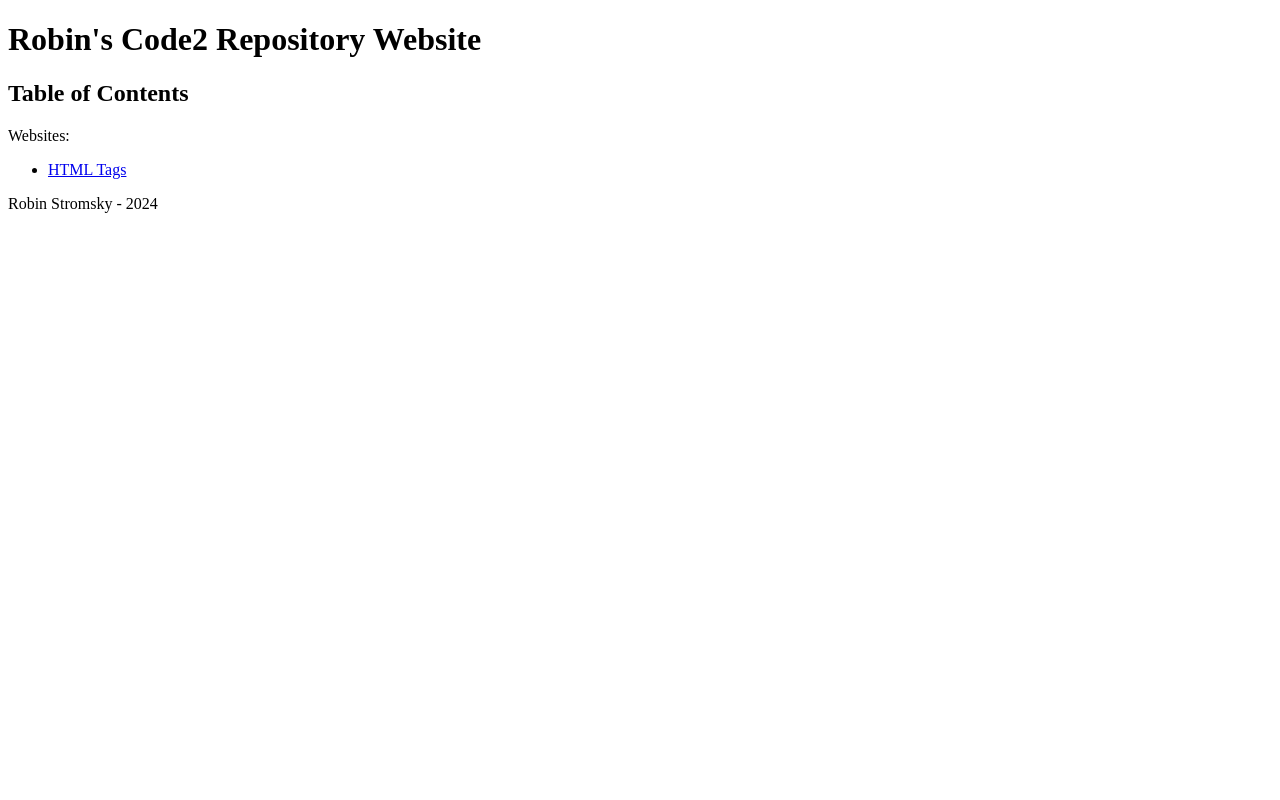
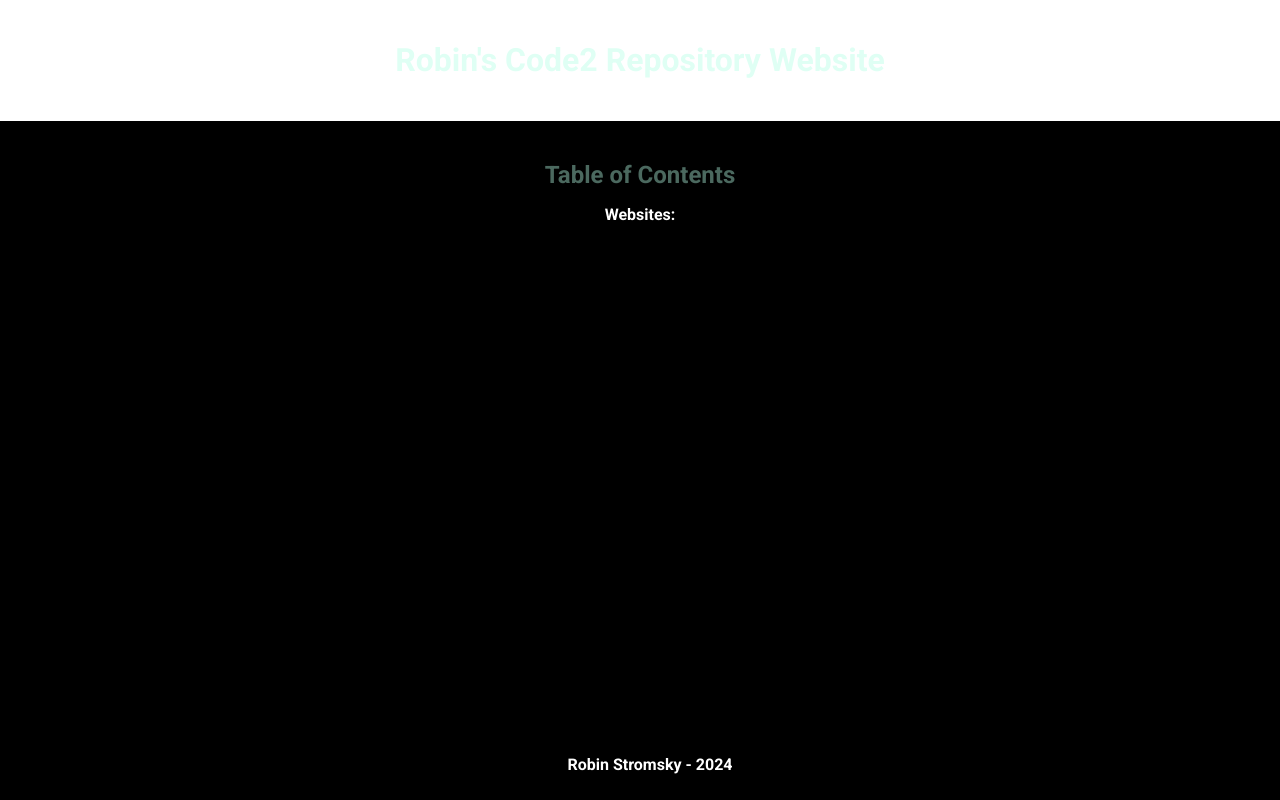
Before and after one commit to rbnsky/code2, a website: page index.html in a window 1280 px wide. Drawn offline with Linux system fonts and the light colour scheme.

Commit message:
index css

```diff
--- /dev/null
+++ b/index.css
@@ -0,0 +1,62 @@
+/* General Styles */
+body {
+    font-family: 'Roboto', sans-serif;
+    margin: 0;
+    padding: 0;
+    background-color: #000000;
+    font-weight: bold;
+    color: #ffffff;
+}
+
+/* Header Styles */
+header {
+    background-color: #ffffff;
+    color: #DFFFF4;
+    padding: 20px;
+    text-align: center;
+}
+
+/* Navigation Styles */
+nav {
+    background-color: #000000;
+    padding: 20px;
+    text-align: center;
+}
+
+nav h2 {
+    color: #4B695F;
+    margin-bottom: 10px;
+    text-align: center;
+}
+
+nav ul {
+    list-style-type: none;
+    margin: 0;
+    padding: 1em;
+    padding-top: 0;
+}
+
+nav ul li {
+    margin: 10px 0;
+}
+
+nav ul li a {
+    color: #000000;
+    text-decoration: none;
+    font-weight: bold;
+}
+
+nav ul li a:hover {
+    text-decoration: underline;
+}
+
+/* Footer Styles */
+footer {
+    background-color: #000000;
+    color: #ffffff;
+    text-align: center;
+    padding: 10px;
+    position: fixed;
+    width: 100%;
+    bottom: 0;
+}
--- a/index.html
+++ b/index.html
@@ -4,7 +4,7 @@
     <meta charset="UTF-8">
     <meta name="viewport" content="width=device-width, initial-scale=1.0">
     <title>Robin's Code2 Repository Website</title>
-    <link rel="stylesheet" href="indexstyle.css">
+    <link rel="stylesheet" href="index.css">
     <link rel="stylesheet" href="https://fonts.googleapis.com/css2?family=Roboto:wght@400;700&display=swap">
 </head>
 <body>
@@ -16,7 +16,7 @@
         <h2>Table of Contents</h2>
     <p>Websites:</p>
         <ul>
-            <li><a href="Websites/LinterTest/main.html">HTML Tags</a></li>
+            <li><a href="Websites/LinterTest/main.html">Linter Test</a></li>
         </ul>
     </nav>
 
```
